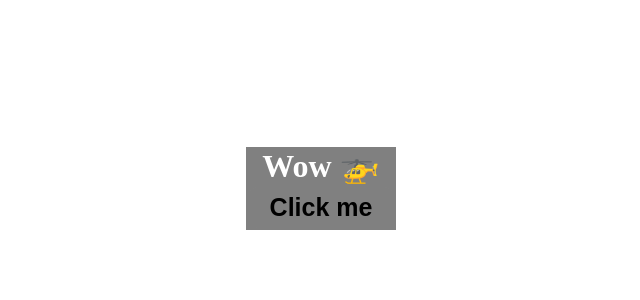
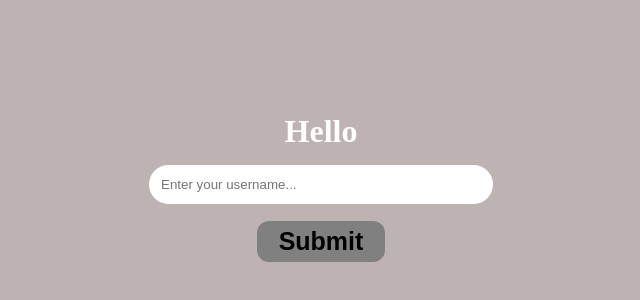
Before and after one commit to Abhishek-389/React-Test-App, a React (Create React App) app: page / in a window 1280 px wide. Shown: the part 212-512 px from the top of the page, without its empty margins (319-959 px from the left). Built offline with nearby package versions, Linux system fonts and the light colour scheme.

Commit message:
Completed the form part one

```diff
--- a/src/App.css
+++ b/src/App.css
@@ -3,6 +3,7 @@
   place-items: center;
   height: 100vh;
   width: 100vw;
+  background: rgb(190, 179, 179);
   color: white;
 }
 .container {
@@ -22,3 +23,11 @@ button {
   font-weight: 700;
   margin: 2px 2px;
 }
+input {
+  outline-width: 0;
+  border: none;
+  padding: 12px;
+  margin: 15px 2px;
+  width: 25vw;
+  border-radius: 20px;
+}
--- a/src/App.js
+++ b/src/App.js
@@ -1,22 +1,25 @@
 import React, { useState } from "react";
 import "./App.css";
 function App() {
-  const [bg, setBg] = useState("grey");
-  const [text, setText] = useState("Wow 🚁");
+  const [userName, setUserName] = useState("");
   return (
-    <div className="container" style={{ background: bg }}>
-      <h1>{text}</h1>
+    <div className="container">
+      <h1>
+        Hello <span id="user"></span>
+      </h1>
+      <input
+        value={userName}
+        onChange={(event) => setUserName(event.target.value)}
+        placeholder="Enter your username..."
+        type="text"
+      />
       <button
         onClick={() => {
-          setBg("red");
-          setText("Amazing 🏺");
-        }}
-        onDoubleClick={() => {
-          setBg("blue");
-          setText("Shock 🏺");
+          document.getElementById("user").innerHTML = userName;
+          setUserName("");
         }}
       >
-        Click me
+        Submit
       </button>
     </div>
   );
```
